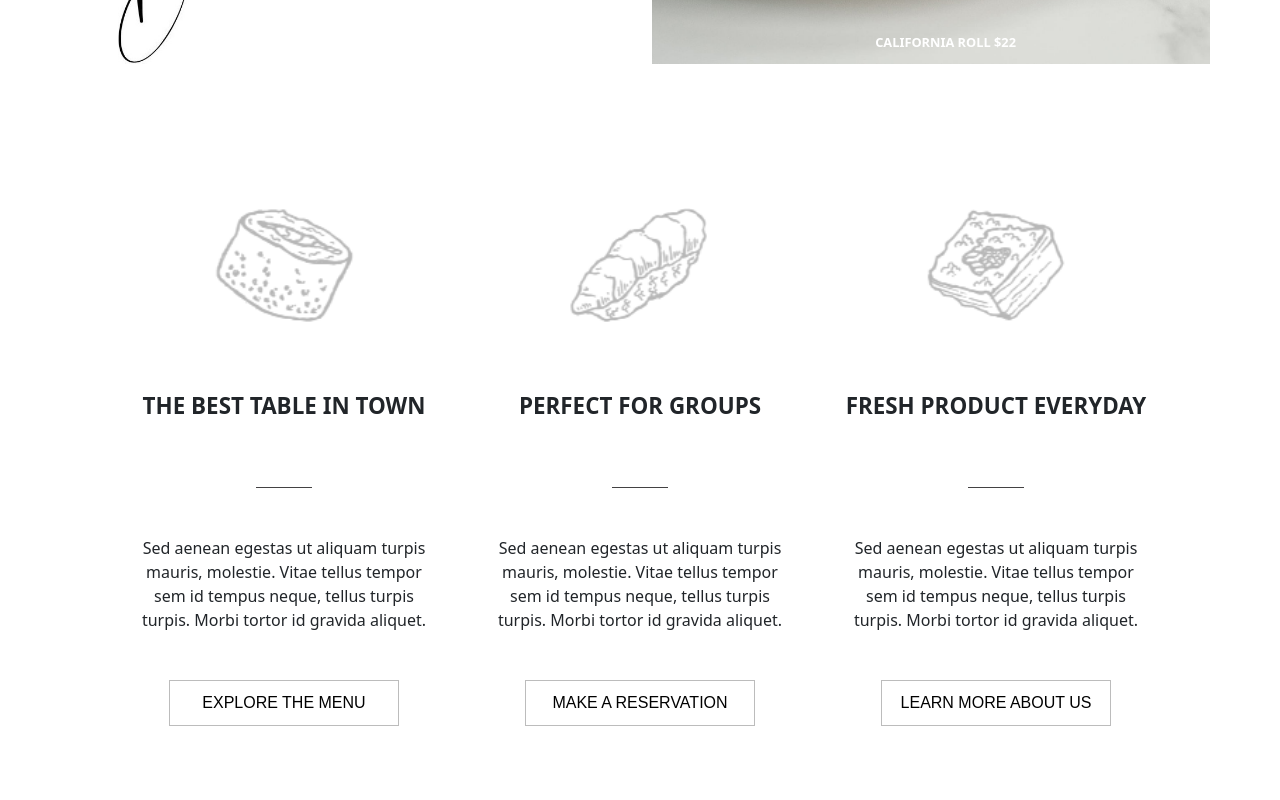
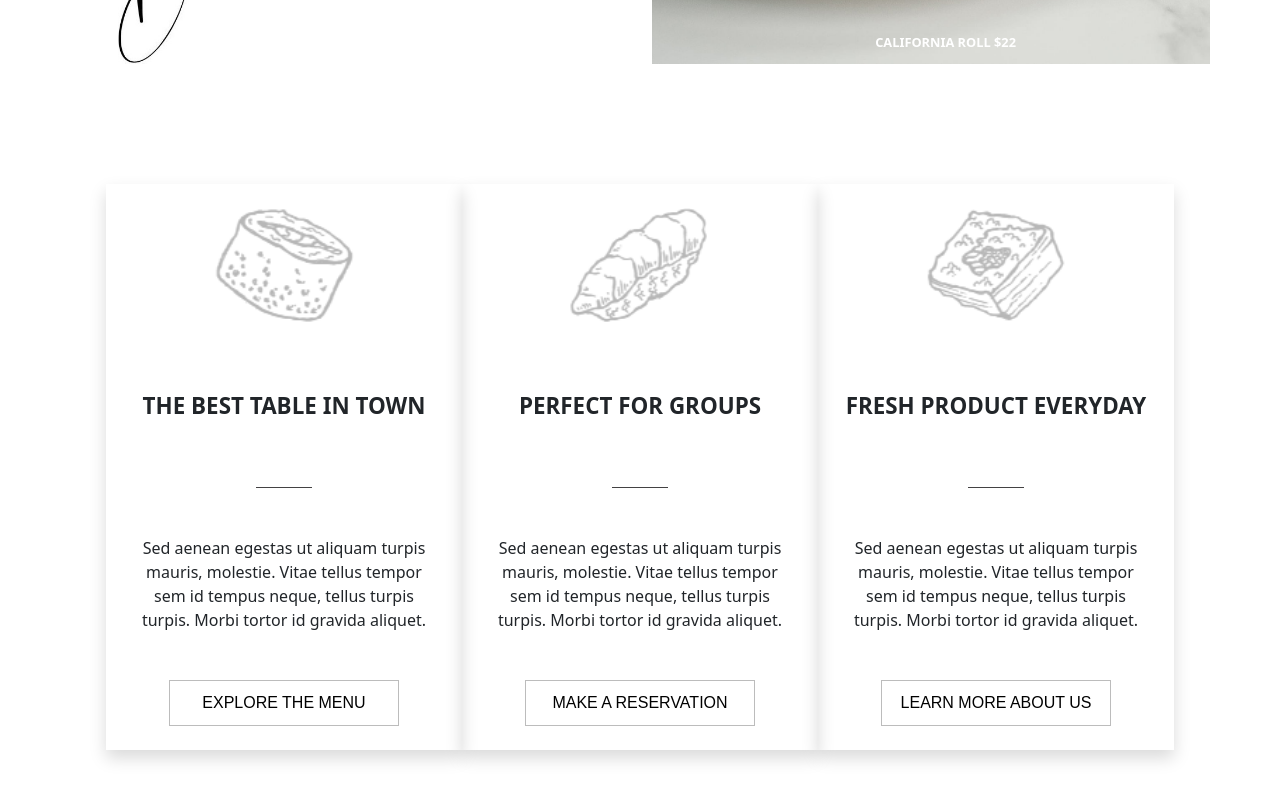
Before and after one commit to stecala/proj-html-vue-2, a Vue app: page / in a window 1280 px wide. Shown: the part 1725-2525 px from the top of the page. Before the commit the page ends 2475 px from the top, so only its background shows below. Built offline with nearby package versions, Linux system fonts and the light colour scheme; a web font is replaced by a local one.

Commit message:
🦜 Style :  added shadow to bannerCardMain

```diff
--- a/src/components/main-components/bannerMain.vue
+++ b/src/components/main-components/bannerMain.vue
@@ -1,5 +1,5 @@
 <template>
-  <div>
+  <div class="my-margin">
 
   </div>
 </template>
--- a/src/components/main-components/promoMainCard.vue
+++ b/src/components/main-components/promoMainCard.vue
@@ -1,5 +1,5 @@
 <template>
-  <div class="col-12 col-lg-4 p-4">
+  <div class="col-12 col-lg-4 p-4 shadow">
     <div class="row">
         <div class="col-6 mx-auto d-flex justify-content-center">
             <img :src="card.img" alt="sushi">
@@ -45,5 +45,7 @@ export default {
     font-size: 1.4rem;
     min-height: 68px;
 }
-
+.shadow{
+    box-shadow: 10px 10px 1px rgba(49, 49, 49, 0.734);
+}
 </style>
```
